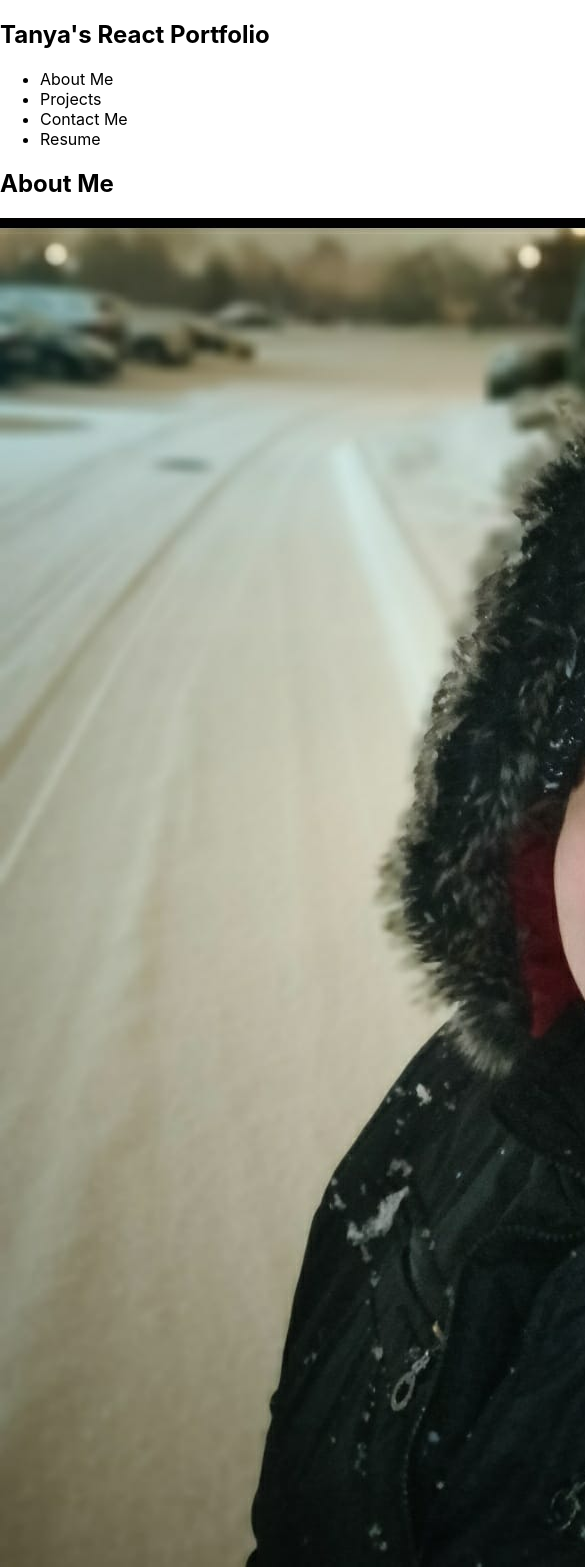
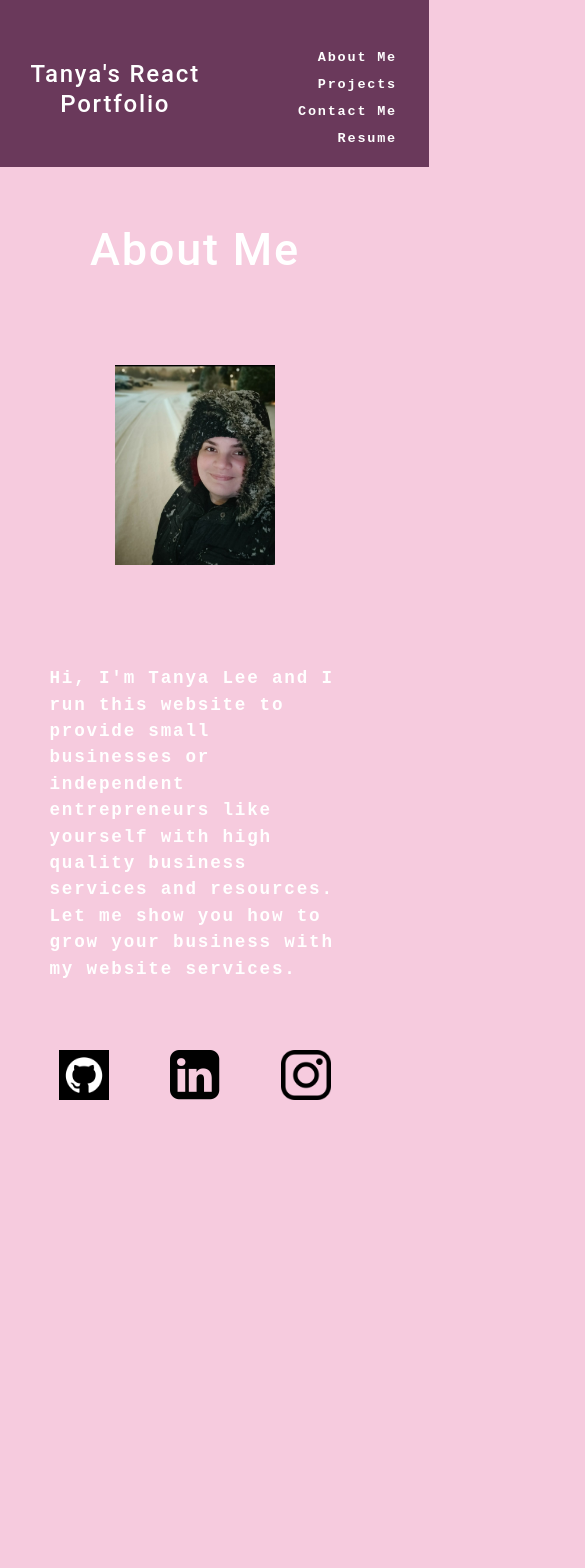
Before and after one commit to tanyaleepr/reactofolio, a React (Create React App) app: page / in a window 390 px wide. Shown: the top 1568 px of the page, 585 px wide, since content can reach past the window. After the commit the page ends 1159 px from the top, so only its background shows below. Built offline with nearby package versions, Linux system fonts and the light colour scheme.

Commit message:
debugged the styling, the rendering needs to be next

```diff
--- a/src/components/Footer/index.js
+++ b/src/components/Footer/index.js
@@ -31,7 +31,7 @@ function Footer() {
 			</div>
 			<div>
 				<a
-					href="https://twitter.com/tanyaleepr"
+					href="https://instagram.com/tanyalee_dev"
 					target="_blank"
 					rel="noopener noreferrer"
 				>
--- a/src/components/Project/index.js
+++ b/src/components/Project/index.js
@@ -2,7 +2,7 @@ import React, { useState } from "react";
 import Card from "react-bootstrap/Card";
 
 function Project(props) {
-	// This imports the information for the current project sent down.
+
 	const currentProject = useState(props)[0].projects;
 
 	const name = currentProject.name;
@@ -12,7 +12,7 @@ function Project(props) {
 	const appLink = currentProject.deployed;
 	const gitLink = currentProject.github;
 
-	// This function parses the information from the array and creates a list.
+
 	function getTechs(techArray) {
 		let techList = "";
 
--- a/src/components/Resume/index.js
+++ b/src/components/Resume/index.js
@@ -6,12 +6,12 @@ function Resume() {
 			<div className="center">
 				<h1 className="page-header">My Resume</h1>
 			</div>
-			<div className="bottom-spacing">
+			<div className="bottom-spacing center">
 				<a href={require("../../assets/files/gonzalezt_tr.docx.pdf")} download>
 					<h4>Download my Resume</h4>
 				</a>
 			</div>
-			<div>
+			<div className="center">
 				<h5>Front-End Proficiencies</h5>
 				<ol>
 					<li>HTML5</li>
@@ -20,9 +20,8 @@ function Resume() {
 					<li>jQuery</li>
 					<li>Bootstrap</li>
 					<li>React</li>
+				</ol>
 
-				</ol>
-				<br></br>
 				<h5>Back-End Proficiencies</h5>
 				<ol>
 					<li>APIs</li>
@@ -32,7 +31,7 @@ function Resume() {
 					<li>REST</li>
 					<li>Progressive Web Applications (PWA)</li>
 				</ol>
-				<br></br>
+
 				<h5>Dev Tool Proficiencies</h5>
 				<ol>
 					<li>Git</li>
@@ -40,7 +39,7 @@ function Resume() {
 					<li>Jest</li>
 					<li>Webpack</li>
 				</ol>
-				<br></br>
+
 				<h5>Database Proficiencies</h5>
 				<ol>
 					<li>MySQL</li>
--- a/src/index.css
+++ b/src/index.css
@@ -1,13 +1,438 @@
-body {
-  margin: 0;
-  font-family: -apple-system, BlinkMacSystemFont, 'Segoe UI', 'Roboto', 'Oxygen',
-    'Ubuntu', 'Cantarell', 'Fira Sans', 'Droid Sans', 'Helvetica Neue',
-    sans-serif;
-  -webkit-font-smoothing: antialiased;
-  -moz-osx-font-smoothing: grayscale;
+main {
+	margin: 0 auto;
+	max-width: 90%;
+	padding: 50px 30px;
 }
 
-code {
-  font-family: source-code-pro, Menlo, Monaco, Consolas, 'Courier New',
-    monospace;
+:root {
+	--spacing-one: calc(1rem * 0.5);
+	--spacing-two: calc(1rem);
+	--spacing-five: calc(2.5rem);
 }
+
+* {
+	box-sizing: border-box;
+}
+
+html,
+body {
+	min-height: 100%;
+}
+
+body {
+	margin: 0;
+	padding: 0;
+	font-weight: 600;
+	line-height: 1.5;
+	font-size: 18px;
+	letter-spacing: .1em;
+	background: #f6cbde;
+	color: white;
+	font-family: 'Courier New', Courier, monospace;
+}
+
+h1,
+h2,
+h3,
+h4,
+h5,
+h6 {
+	font-family: 'Roboto', sans-serif;
+	font-weight: 500;
+	margin: 5px 0;
+	line-height: 1.25;
+}
+
+h1 {
+	font-size: 2.25rem;
+}
+
+h2 {
+	font-size: 2rem;
+}
+
+h3 {
+	font-size: 1.75rem;
+}
+
+h4 {
+	font-size: 1.5rem;
+}
+
+h5 {
+	font-size: 1.25rem;
+}
+
+h6 {
+	font-size: 1rem;
+}
+
+p {
+	font-size: 1.1rem;
+	margin-top: 0;
+}
+
+a {
+	color: red;
+	text-decoration: none;
+	font-weight: bold;
+	border-radius: 5px;
+	font-weight: 600;
+	padding: 2px 4px;
+	margin-left: -2px;
+	margin-right: -2px;
+}
+
+a:hover {
+	text-decoration: underline;
+}
+
+header {
+	background: #6a395b;
+	display: flex;
+	justify-content: space-between;
+	padding: 1rem;
+	text-align: center;
+}
+
+header a {
+	color: #F6CBDE;
+}
+
+button {
+  width: 70%;
+	background: #6A395B;
+	border: 0;
+	border-radius: .5rem;
+	color: #fff;
+	cursor: pointer;
+	font-size: 16px;
+	font-weight: 600;
+	padding: 10px 15px;
+	font-size: 1rem;
+
+}
+
+button:hover {
+	opacity: .8;
+}
+
+button[disabled] {
+	cursor: default;
+	opacity: .8;
+}
+
+img {
+	max-width: 100%;
+}
+
+span[role="img"] {
+	cursor: default;
+}
+
+form {
+	width: 65%;
+  justify-content: center;
+  margin-left: 28%;
+}
+
+input {
+	font-size: 1rem;
+	padding: 0.25rem;
+	border: 1px solid var(--dark);
+	outline: none;
+	border-radius: 3px;
+	transition: box-shadow 0.2s;
+	width: 600px;
+}
+
+input:focus {
+	border: 1px solid var(--secondary);
+	box-shadow: 0 0 .25rem rgba(0, 0, 0, .5);
+}
+
+ol li {
+	list-style: inside;
+}
+
+ul li {
+	list-style: none;
+}
+
+nav a:hover {
+	text-decoration: none;
+}
+
+nav li {
+	cursor: pointer;
+}
+
+textarea {
+	width: 600px;
+	height: 120px;
+	border: 3px solid #cccccc;
+	padding: 5px;
+}
+
+.container {
+	width: 85%;
+	max-width: 1200px;
+	margin-left: auto;
+	margin-right: auto;
+}
+
+.flex-row {
+	display: flex;
+	justify-content: space-evenly;
+}
+
+.space-between {
+	justify-content: space-between;
+}
+
+.flex-end {
+	justify-content: flex-end;
+}
+
+.mx-1 {
+	margin-right: var(--spacing-one);
+	margin-left: var(--spacing-one);
+}
+
+.mx-2 {
+	margin-right: var(--spacing-two);
+	margin-left: var(--spacing-two);
+}
+
+.my-1 {
+	margin-top: var(--spacing-one);
+	margin-bottom: var(--spacing-one);
+}
+
+.my-2 {
+	margin-top: var(--spacing-two);
+	margin-bottom: var(--spacing-two);
+}
+
+
+.my-5 {
+	margin-top: var(--spacing-five);
+	margin-bottom: var(--spacing-five);
+}
+
+.px-1 {
+	padding-right: var(--spacing-one);
+	padding-left: var(--spacing-one);
+}
+
+.px-2 {
+	padding-right: var(--spacing-two);
+	padding-left: var(--spacing-two);
+}
+
+.py-1 {
+	padding-top: var(--spacing-one);
+	padding-bottom: var(--spacing-one);
+}
+
+.py-2 {
+	padding-top: var(--spacing-two);
+	padding-bottom: var(--spacing-two);
+}
+
+.img-thumbnail {
+	width: auto;
+	height: 300px;
+	margin-bottom: 50px;
+	cursor: pointer;
+}
+
+.modalBackdrop {
+	background: rgba(0, 0, 0, .65);
+	bottom: 0;
+	left: 0;
+	overflow: auto;
+	position: fixed;
+	right: 0;
+	top: 0;
+	z-index: 1;
+}
+
+.modalContainer {
+	background: var(--darker);
+	border-radius: 5px;
+	max-width: 100%;
+	margin: 50px auto;
+	padding: 15px;
+	width: 960px;
+}
+
+.modalTitle {
+	font-size: 18px;
+	font-weight: 600;
+	margin-bottom: 25px;
+}
+
+.navActive {
+	color: var(--primary);
+}
+
+.footer {
+	display: flex;
+	flex-wrap: wrap;
+	justify-content: space-evenly;
+}
+
+.photo {
+	width: auto;
+	height: auto;
+	max-width: 480px;
+	max-height: 640px;
+	/* padding: 50px; */
+	margin-bottom: 50px;
+}
+
+.image {
+	width: auto;
+	height: auto;
+	max-width: 500px;
+	max-height: 500px;
+	padding: 50px;
+}
+
+.logo {
+	width: 50px;
+	height: 50px;
+	margin-bottom: 50px;
+	cursor: pointer;
+}
+
+.logo:hover {
+	opacity: 0.5;
+}
+
+.center {
+	display: flex;
+	justify-content: center;
+}
+
+.page-header {
+	font-family: 'Roboto', sans-serif;
+	font-size: 2.5em;
+	font-weight: 500;
+	margin: 5px 0;
+	line-height: 1.25;
+	padding-bottom: 2rem;
+}
+
+.bottom-spacing {
+	margin-bottom: var(--spacing-five);
+}
+
+.card {
+	width: 25%;
+	text-align: center;
+}
+
+.card-title {
+	font-size: 1.5rem;
+	color: var(--quaternary);
+}
+
+.card-subtitle {
+	font-size: 1rem;
+	color: var(--tertiary);
+}
+
+.card-text {
+	font-size: 0.75rem;
+	height: 8rem;
+	color: var(--quinary);
+}
+
+.card-techs {
+	font-size: 0.75rem;
+	height: 4rem;
+	color: var(--quinary);
+}
+
+.card-image {
+	max-width: 300px;
+	max-height: 150px;
+}
+
+.card-link {
+	font-family: 'Lucida Sans', 'Lucida Sans Regular', 'Lucida Grande', 'Lucida Sans Unicode', Geneva, Verdana, sans-serif;
+	font-size: 0.70rem;
+}
+
+.padding {
+	padding: 50px;
+}
+
+/* Viewports Styling start*/
+@media screen and (max-width: 980px) {}
+
+@media screen and (max-width: 817px) {
+	header div {
+		position: relative;
+		width: 110%;
+	}
+
+	header div h2 {
+		position: absolute;
+		top: 50%;
+		transform: translateY(-50%);
+	}
+
+	h2 {
+		font-size: 1.5rem;
+	}
+
+	nav ul li span {
+		font-size: 0.75em;
+	}
+
+	.mobile-header {
+		width: 110%;
+	}
+
+	.mobile-row {
+		display: block;
+		margin: 0 100px 0 auto;
+	}
+
+	.mobile-view {
+		display: inline;
+		text-align: end;
+	}
+
+	.photo {
+		width: auto;
+		height: auto;
+		max-width: 500px;
+		max-height: 300px;
+		padding: 50px;
+	}
+
+	input {
+		width: 350px;
+	}
+
+	textarea {
+		width: 350px;
+		height: 120px;
+		border: 3px solid #cccccc;
+		padding: 5px;
+	}
+
+	ol {
+		font-size: 0.75rem;
+	}
+}
+
+@media screen and (max-width: 768px) {}
+
+@media screen and (max-width: 575px) {}
+
+/* Viewports Styling end*/
```
